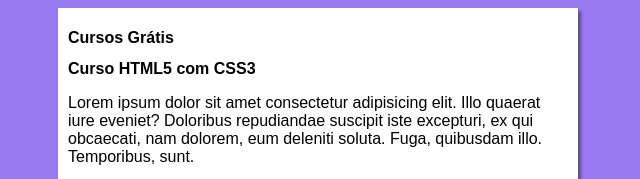
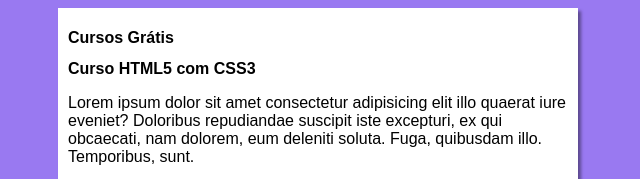
Before and after one commit to Kal3b3BM/projeto-site, a plain HTML site: page index.html in a window 1280 px wide. Shown: the top 179 px of the page, without its empty margins (322-962 px from the left). Drawn offline with Linux system fonts and the light colour scheme.

Commit message:
Update index.html

```diff
--- a/index.html
+++ b/index.html
@@ -14,7 +14,7 @@
         </header>
         <article>
             <h2>Curso HTML5 com CSS3</h2>
-            <p>Lorem ipsum dolor sit amet consectetur adipisicing elit. Illo quaerat iure eveniet? Doloribus repudiandae suscipit iste excepturi, ex qui obcaecati, nam dolorem, eum deleniti soluta. Fuga, quibusdam illo. Temporibus, sunt.</p>
+            <p>Lorem ipsum dolor sit amet consectetur adipisicing elit illo quaerat iure eveniet? Doloribus repudiandae suscipit iste excepturi, ex qui obcaecati, nam dolorem, eum deleniti soluta. Fuga, quibusdam illo. Temporibus, sunt.</p>
         </article>
         <article>
             <h2>Curso de JavaScript</h2>
```
